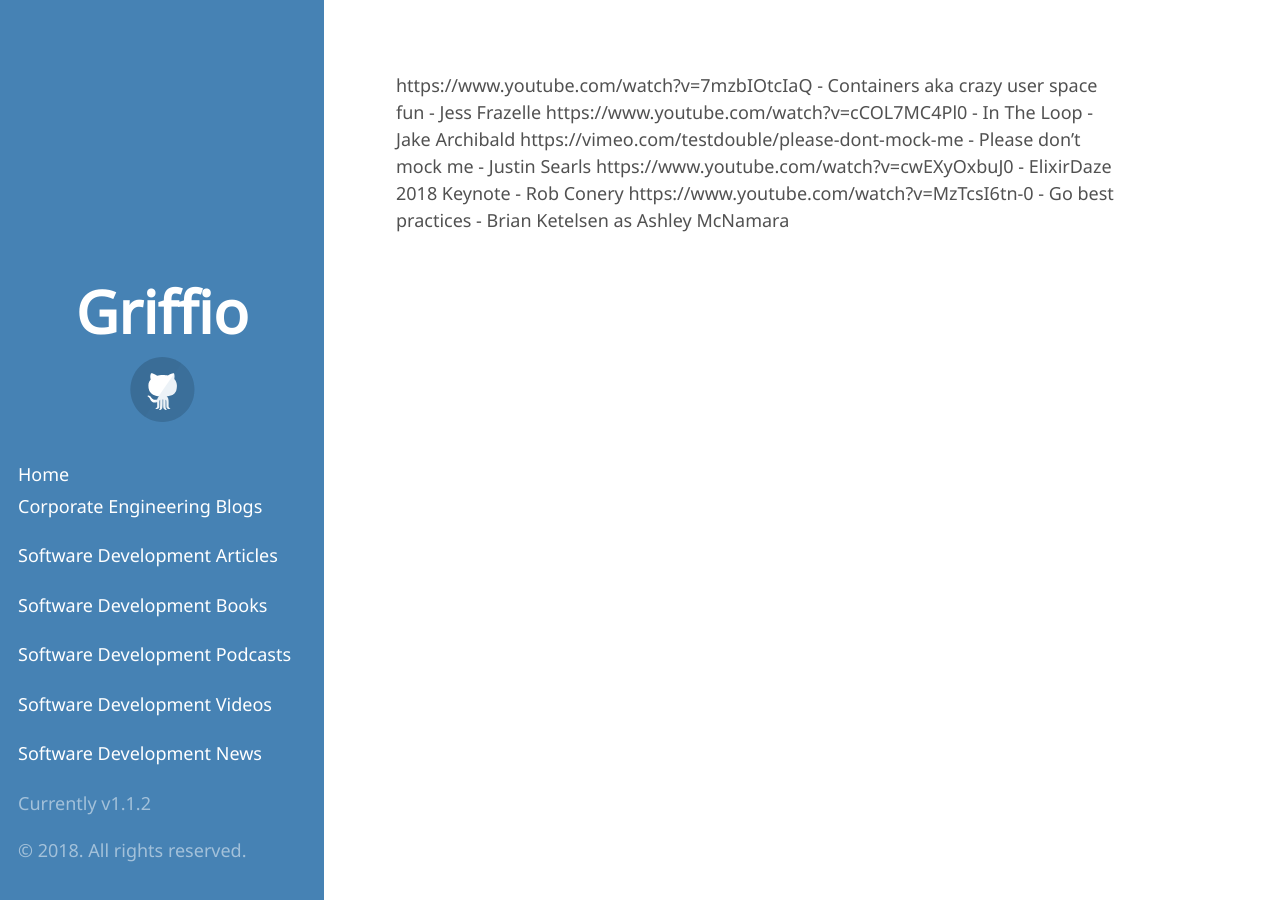
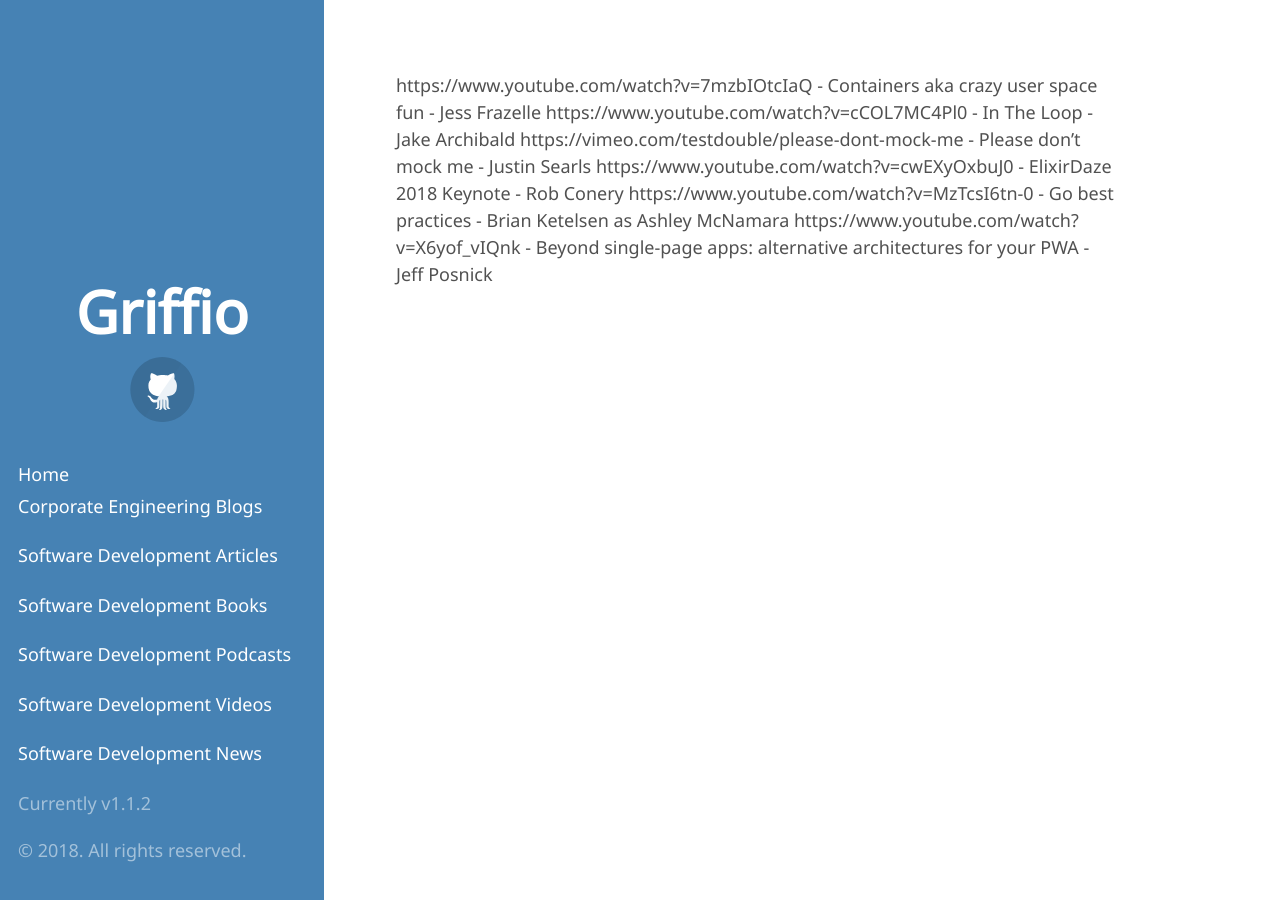
Before and after one commit to griffio/griffio.github.io, a Jekyll site: the page built from tech_talks_highlighted_2018.md, in a window 1280 px wide. Built offline with Jekyll 4.4.1, drawn with Linux system fonts in a browser that asks for light colours; some web fonts are replaced; our own code applies the rules of GitHub Pages for plain Markdown files.

Commit message:
Beyond single-page apps

```diff
--- a/tech_talks_highlighted_2018.md
+++ b/tech_talks_highlighted_2018.md
@@ -3,3 +3,4 @@
 https://vimeo.com/testdouble/please-dont-mock-me - Please don't mock me - Justin Searls
 https://www.youtube.com/watch?v=cwEXyOxbuJ0 - ElixirDaze 2018 Keynote - Rob Conery
 https://www.youtube.com/watch?v=MzTcsI6tn-0 - Go best practices - Brian Ketelsen as Ashley McNamara
+https://www.youtube.com/watch?v=X6yof_vIQnk - Beyond single-page apps: alternative architectures for your PWA - Jeff Posnick
```
